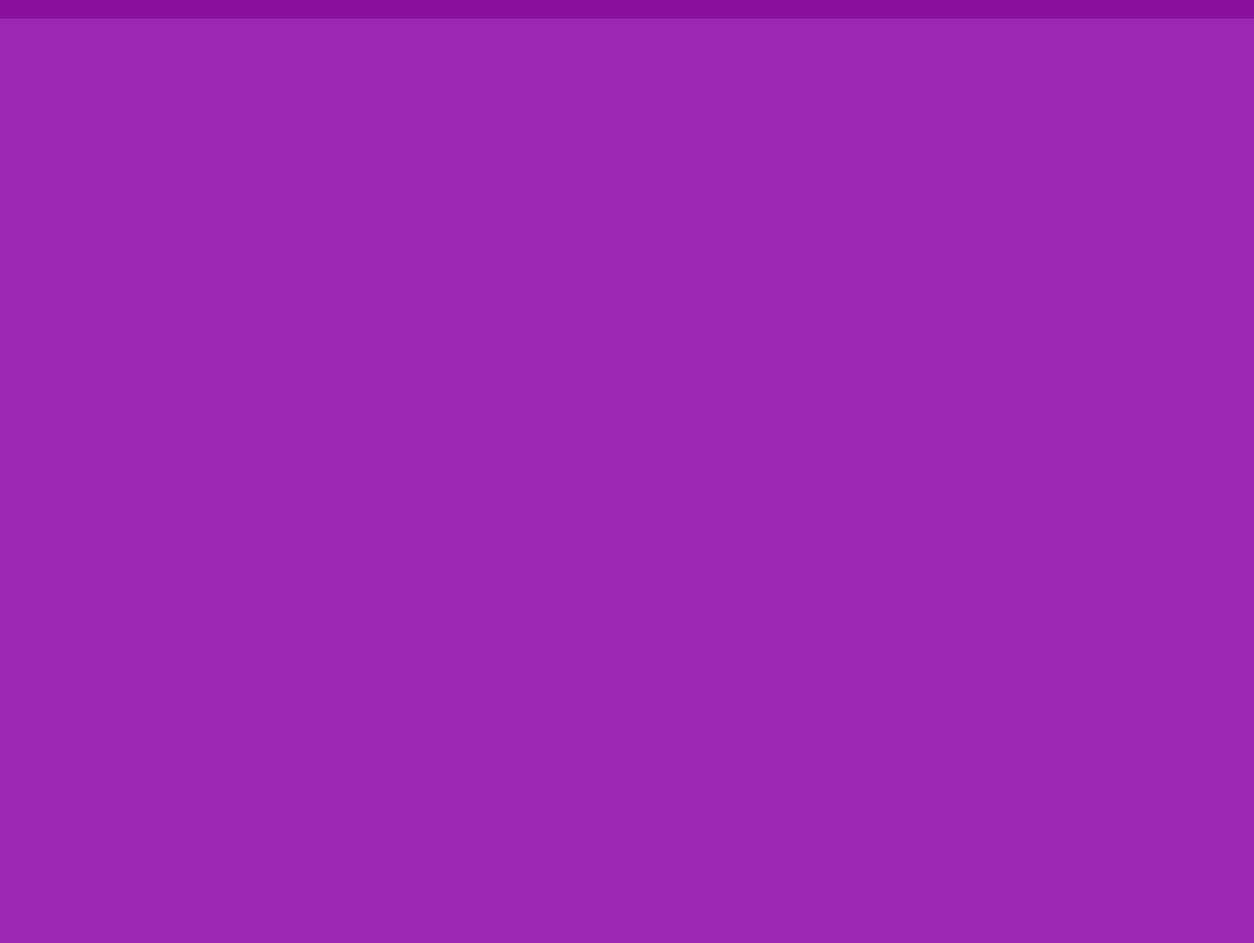
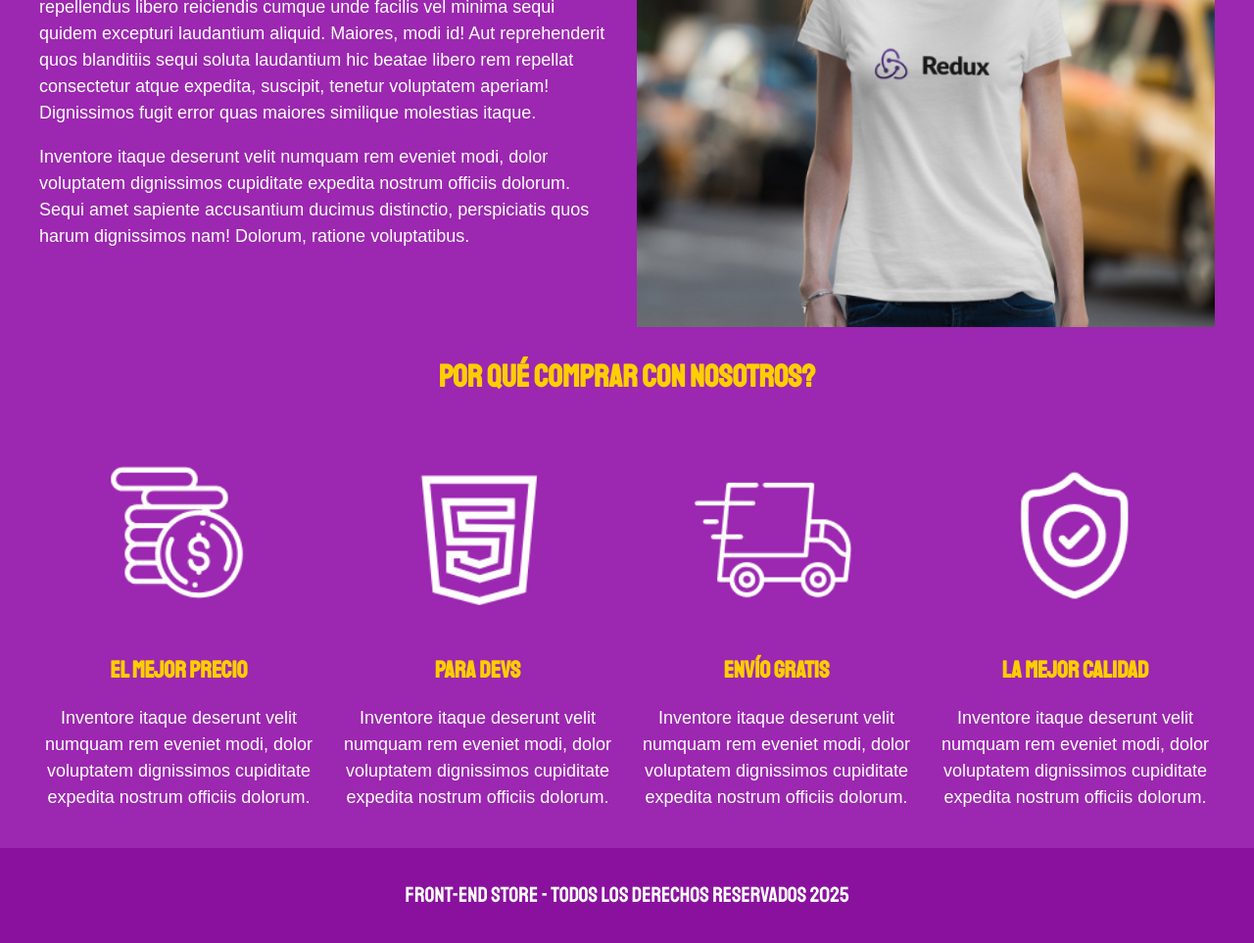
Before and after one commit to AnaCMartinezTaborda/FrontendStore, a plain HTML site: page nosotros.html in a window 1280 px wide. Shown: the part 421-1384 px from the top of the page at 98% size. Before the commit the page ends 800 px from the top, so only its background shows below. Drawn offline with Linux system fonts and the light colour scheme.

Commit message:
update page nosotros

```diff
--- a/nosotros.html
+++ b/nosotros.html
@@ -26,7 +26,61 @@
 
     <main class="container">
         <h1>Nosotros</h1>
+
+        <div class="nosotros">
+            <div class="nosotros__contenido">
+                <p>
+                    Lorem ipsum dolor sit amet consectetur adipisicing elit.
+                    Accusamus aspernatur porro, nobis voluptates eum veritatis quisquam voluptas repellendus libero
+                    reiciendis cumque unde facilis vel minima sequi quidem excepturi laudantium aliquid.
+                    Maiores, modi id! Aut reprehenderit quos blanditiis sequi soluta laudantium hic beatae libero rem
+                    repellat consectetur atque expedita, suscipit, tenetur voluptatem aperiam! Dignissimos fugit error
+                    quas maiores similique molestias itaque.
+                </p>
+                <p>
+                    Inventore itaque deserunt velit numquam rem eveniet modi, dolor voluptatem dignissimos cupiditate
+                    expedita nostrum officiis dolorum. Sequi amet sapiente accusantium ducimus distinctio,
+                    perspiciatis quos harum dignissimos nam! Dolorum, ratione voluptatibus.
+                </p>
+            </div>
+            <img class="nosotros__imagen" src="img/nosotros.jpg" alt="">
+        </div>
     </main>
+
+    <section class="container comprar">
+        <h2 class="comprar__tirulo">Por qué comprar con nosotros?</h2>
+
+        <div class="bloques">
+            <div class="bloque">
+                <img class="bloque__imagen" src="img/icono_1.png" alt="porque comprar">
+                <h3 class="bloque__titulo">El Mejor Precio</h3>
+                <p>Inventore itaque deserunt velit numquam rem eveniet modi, dolor voluptatem dignissimos cupiditate
+                    expedita nostrum officiis dolorum.
+                </p>
+            </div> <!-- .bloque -->
+            <div class="bloque">
+                <img class="bloque__imagen" src="img/icono_2.png" alt="porque comprar">
+                <h3 class="bloque__titulo">Para Devs</h3>
+                <p>Inventore itaque deserunt velit numquam rem eveniet modi, dolor voluptatem dignissimos cupiditate
+                    expedita nostrum officiis dolorum.
+                </p>
+            </div> <!-- .bloque -->
+            <div class="bloque">
+                <img class="bloque__imagen" src="img/icono_3.png" alt="porque comprar">
+                <h3 class="bloque__titulo">Envío Gratis</h3>
+                <p>Inventore itaque deserunt velit numquam rem eveniet modi, dolor voluptatem dignissimos cupiditate
+                    expedita nostrum officiis dolorum.
+                </p>
+            </div> <!-- .bloque -->
+            <div class="bloque">
+                <img class="bloque__imagen" src="img/icono_4.png" alt="porque comprar">
+                <h3 class="bloque__titulo">La Mejor Calidad</h3>
+                <p>Inventore itaque deserunt velit numquam rem eveniet modi, dolor voluptatem dignissimos cupiditate
+                    expedita nostrum officiis dolorum.
+                </p>
+            </div> <!-- .bloque -->
+        </div> <!-- .bloques -->
+    </section>
 
     <footer class="footer">
         <p class="footer__texto">Front-End Store - Todos los derechos Reservados 2025</p>
--- a/styles/style.css
+++ b/styles/style.css
@@ -73,6 +73,7 @@ img{
     color: var(--secundario);
 }
 
+/** INDEX **/
 /* Grid */
 .grid{
     display: grid;
@@ -141,3 +142,46 @@ img{
         grid-column: 2 / 4;
     }
 }
+
+/** NOSOTROS **/
+.nosotros{
+    display: grid;
+    grid-template-rows: repeat(2, auto);
+}
+.nosotros__imagen{
+    grid-row: 1 / 2;
+    width: 100%;
+}
+
+/* Bloques */
+.bloques{
+    display: grid;
+    grid-template-columns: repeat(2, 1fr);
+    gap: 2rem;
+}
+.bloque{
+    text-align: center;
+}
+.bloque__titulo{
+    margin: 0;
+}
+.bloque__imagen{
+    width: 100%;
+}
+/* Media Queries */
+@media (min-width: 768px) {
+    .nosotros{
+        grid-template-columns: repeat(2, 1fr);
+        column-gap: 2rem;
+    }
+}
+@media (min-width: 768px) {
+    .nosotros__imagen{
+        grid-column: 2 / 3;
+    }
+}
+@media (min-width: 768px) {
+    .bloques{
+        grid-template-columns: repeat(4, 1fr);
+    }
+}
```
